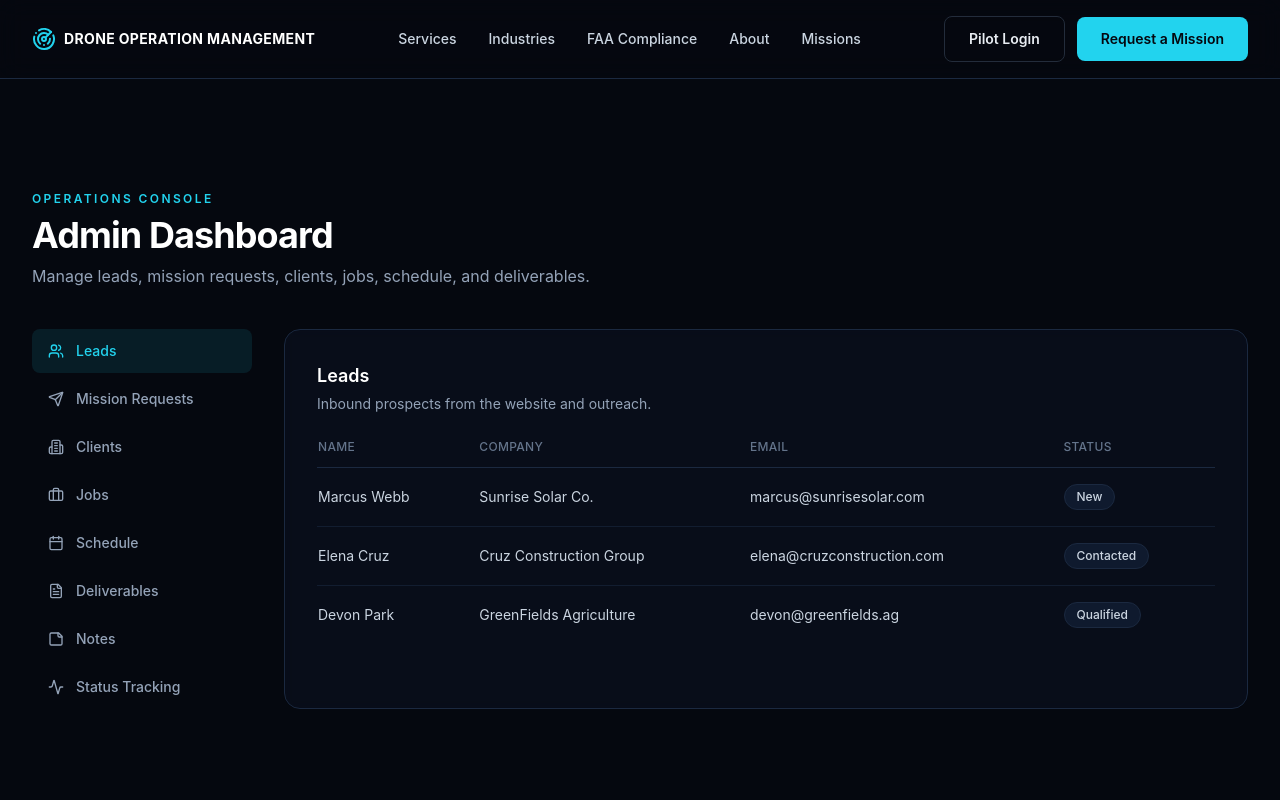
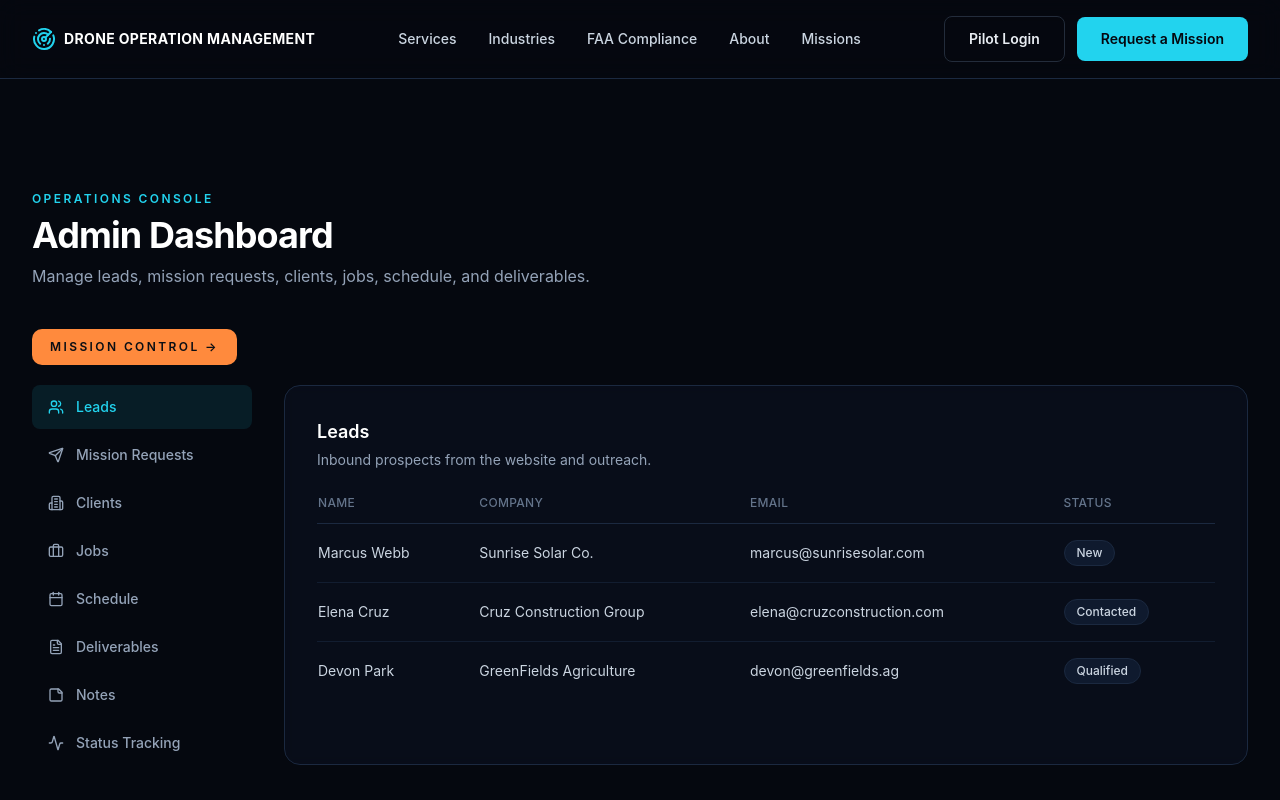
Before and after one commit to AIGents-help/dom, a Next.js app: page /admin/dashboard in a window 1280 px wide. Shown: the top 800 px of the page. Built offline with nearby package versions, Linux system fonts and the light colour scheme.

Commit message:
Update page.tsx

```diff
--- a/app/admin/dashboard/page.tsx
+++ b/app/admin/dashboard/page.tsx
@@ -15,6 +15,9 @@ export default function AdminDashboardPage() {
             Manage leads, mission requests, clients, jobs, schedule, and deliverables.
           </p>
         </div>
+       <a href="/admin/missions" className="eyebrow" style={{ display: "inline-flex", alignItems: "center", gap: 8, padding: "10px 18px", borderRadius: 10, background: "#FF8A3D", color: "#0A0E14", textDecoration: "none", marginBottom: 20 }}>
+                Mission Control →
+              </a>
         <AdminDashboardClient />
       </div>
     </section>
```
